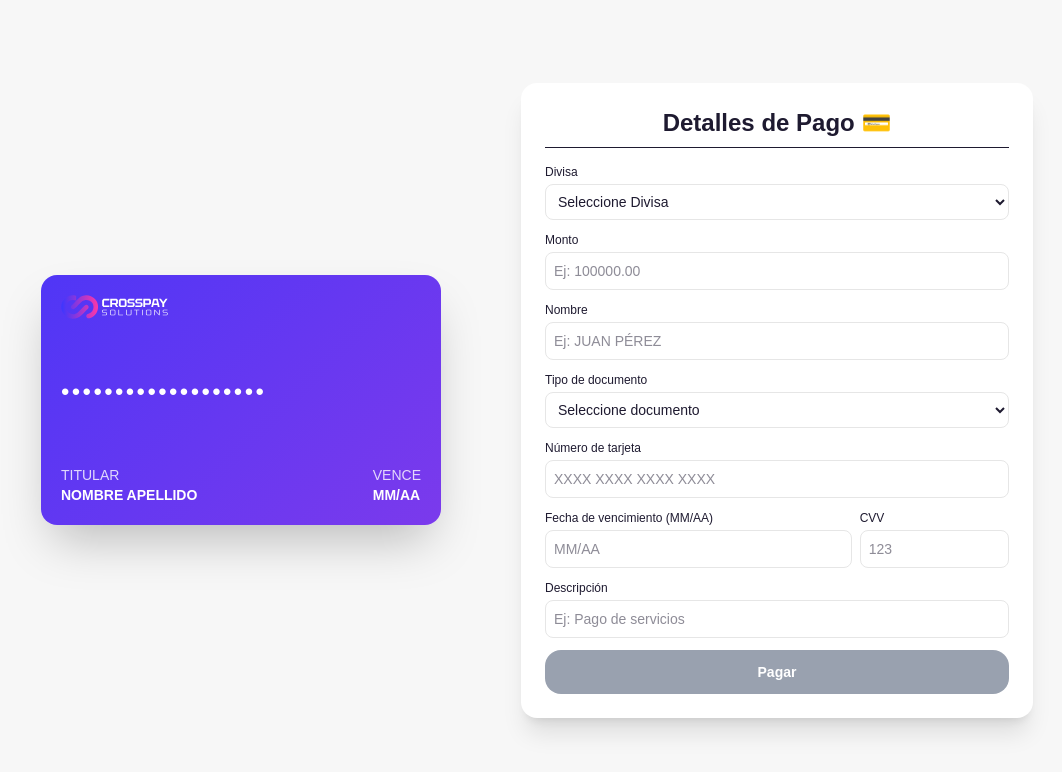
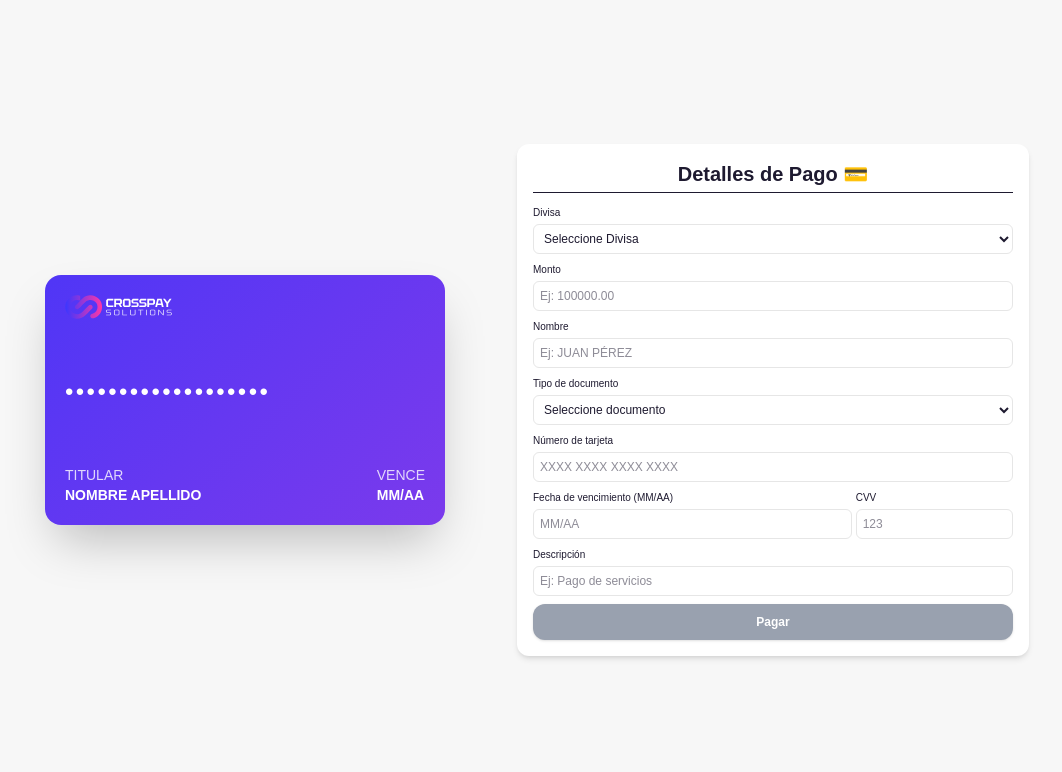
Before and after one commit to JonhatanCorona/crosspay-front, a Next.js app: page /payment in a window 1280 px wide. Shown: the top 772 px of the page, without its empty margins (131-1193 px from the left). Built offline with nearby package versions, Linux system fonts and the light colour scheme; no server answers.

Commit message:
se ajusta tamaño

```diff
--- a/components/payment/PaymentForm.tsx
+++ b/components/payment/PaymentForm.tsx
@@ -83,12 +83,12 @@ export default function PaymentForm() {
 
   return (
     <motion.div
-      initial={{ opacity: 0, y: 20 }}
+      initial={{ opacity: 0, y: 15 }}
       animate={{ opacity: 1, y: 0 }}
-      transition={{ duration: 0.6, ease: "easeOut" }}
-      className="flex flex-col lg:flex-row items-start lg:items-center justify-center p-4 bg-[var(--bg-ppal)] gap-4 lg:gap-8 min-h-screen"
+      transition={{ duration: 0.5, ease: "easeOut" }}
+      className="flex flex-col lg:flex-row items-start lg:items-center justify-center p-3 bg-[var(--bg-ppal)] gap-3 lg:gap-6 min-h-screen"
     >
-      <div className="w-full max-w-6xl grid gap-6 grid-cols-1 lg:grid-cols-2 items-center">
+      <div className="w-full max-w-6xl grid gap-4 grid-cols-1 lg:grid-cols-2 items-center">
         {/* Tarjeta */}
         <div className="flex items-center justify-center">
           <CardPreview
@@ -101,22 +101,22 @@ export default function PaymentForm() {
         </div>
 
         {/* Formulario */}
-        <div className="w-full max-w-lg p-6 rounded-2xl shadow-xl" style={{ backgroundColor: "var(--bg-sec)" }}>
-          <h2 className="text-2xl font-bold mb-4 border-b pb-2 text-center" style={{ color: "var(--titles)" }}>
+        <div className="w-full max-w-lg p-4 rounded-xl shadow-md" style={{ backgroundColor: "var(--bg-sec)" }}>
+          <h2 className="text-xl font-bold mb-3 border-b pb-1 text-center" style={{ color: "var(--titles)" }}>
             Detalles de Pago 💳
           </h2>
 
-          <form onSubmit={handleSubmit} className="space-y-3">
+          <form onSubmit={handleSubmit} className="space-y-2">
             {/* Divisa */}
             <div>
-              <label className="block mb-1 text-xs font-medium" style={{ color: "var(--titles)" }}>
+              <label className="block mb-1 text-[10px] font-medium" style={{ color: "var(--titles)" }}>
                 Divisa
               </label>
               <select
                 name="currency"
                 value={formData.currency}
                 onChange={handleChange}
-                className="w-full p-2 text-sm border rounded-lg focus:outline-none focus:ring-2 focus:ring-[var(--accent1)] transition"
+                className="w-full p-1.5 text-xs border rounded-md focus:outline-none focus:ring-1 focus:ring-[var(--accent1)] transition"
                 style={{ borderColor: "var(--line)", backgroundColor: "var(--bg-sec)", color: "var(--titles)" }}
                 required
               >
@@ -128,7 +128,7 @@ export default function PaymentForm() {
 
             {/* Monto */}
             <div>
-              <label className="block mb-1 text-xs font-medium" style={{ color: "var(--titles)" }}>
+              <label className="block mb-1 text-[10px] font-medium" style={{ color: "var(--titles)" }}>
                 Monto
               </label>
               <input
@@ -137,7 +137,7 @@ export default function PaymentForm() {
                 value={formData.amount}
                 onChange={handleChange}
                 placeholder="Ej: 100000.00"
-                className="w-full p-2 text-sm border rounded-lg focus:outline-none focus:ring-2 focus:ring-[var(--accent1)] transition"
+                className="w-full p-1.5 text-xs border rounded-md focus:outline-none focus:ring-1 focus:ring-[var(--accent1)] transition"
                 style={{ borderColor: "var(--line)", backgroundColor: "var(--bg-sec)", color: "var(--titles)" }}
                 required
                 min={0}
@@ -147,7 +147,7 @@ export default function PaymentForm() {
 
             {/* Nombre */}
             <div>
-              <label className="block mb-1 text-xs font-medium" style={{ color: "var(--titles)" }}>
+              <label className="block mb-1 text-[10px] font-medium" style={{ color: "var(--titles)" }}>
                 Nombre
               </label>
               <input
@@ -159,7 +159,7 @@ export default function PaymentForm() {
                   setFormData((s) => ({ ...s, name: value }));
                 }}
                 placeholder="Ej: JUAN PÉREZ"
-                className="w-full p-2 text-sm border rounded-lg focus:outline-none focus:ring-2 focus:ring-[var(--accent1)] transition"
+                className="w-full p-1.5 text-xs border rounded-md focus:outline-none focus:ring-1 focus:ring-[var(--accent1)] transition"
                 style={{ borderColor: "var(--line)", backgroundColor: "var(--bg-sec)", color: "var(--titles)" }}
                 required
               />
@@ -167,14 +167,14 @@ export default function PaymentForm() {
 
             {/* Tipo de documento */}
             <div>
-              <label className="block mb-1 text-xs font-medium" style={{ color: "var(--titles)" }}>
+              <label className="block mb-1 text-[10px] font-medium" style={{ color: "var(--titles)" }}>
                 Tipo de documento
               </label>
               <select
                 name="documentType"
                 value={formData.documentType}
                 onChange={handleChange}
-                className="w-full p-2 text-sm border rounded-lg focus:outline-none focus:ring-2 focus:ring-[var(--accent1)] transition"
+                className="w-full p-1.5 text-xs border rounded-md focus:outline-none focus:ring-1 focus:ring-[var(--accent1)] transition"
                 style={{ borderColor: "var(--line)", backgroundColor: "var(--bg-sec)", color: "var(--titles)" }}
                 required
               >
@@ -186,7 +186,7 @@ export default function PaymentForm() {
 
             {/* Número de tarjeta */}
             <div>
-              <label className="block mb-1 text-xs font-medium" style={{ color: "var(--titles)" }}>
+              <label className="block mb-1 text-[10px] font-medium" style={{ color: "var(--titles)" }}>
                 Número de tarjeta
               </label>
               <input
@@ -197,16 +197,16 @@ export default function PaymentForm() {
                 placeholder="XXXX XXXX XXXX XXXX"
                 maxLength={19}
                 autoComplete="cc-number"
-                className="w-full p-2 text-sm border rounded-lg focus:outline-none focus:ring-2 focus:ring-[var(--accent1)] transition"
+                className="w-full p-1.5 text-xs border rounded-md focus:outline-none focus:ring-1 focus:ring-[var(--accent1)] transition"
                 style={{ borderColor: "var(--line)", backgroundColor: "var(--bg-sec)", color: "var(--titles)" }}
                 required
               />
             </div>
 
             {/* Fecha + CVV */}
-            <div className="grid grid-cols-3 gap-2">
+            <div className="grid grid-cols-3 gap-1">
               <div className="col-span-2">
-                <label className="block mb-1 text-xs font-medium" style={{ color: "var(--titles)" }}>
+                <label className="block mb-1 text-[10px] font-medium" style={{ color: "var(--titles)" }}>
                   Fecha de vencimiento (MM/AA)
                 </label>
                 <input
@@ -217,13 +217,13 @@ export default function PaymentForm() {
                   placeholder="MM/AA"
                   maxLength={5}
                   autoComplete="cc-exp"
-                  className="w-full p-2 text-sm border rounded-lg focus:outline-none focus:ring-2 focus:ring-[var(--accent1)] transition"
+                  className="w-full p-1.5 text-xs border rounded-md focus:outline-none focus:ring-1 focus:ring-[var(--accent1)] transition"
                   style={{ borderColor: "var(--line)", backgroundColor: "var(--bg-sec)", color: "var(--titles)" }}
                   required
                 />
               </div>
               <div>
-                <label className="block mb-1 text-xs font-medium" style={{ color: "var(--titles)" }}>
+                <label className="block mb-1 text-[10px] font-medium" style={{ color: "var(--titles)" }}>
                   CVV
                 </label>
                 <input
@@ -236,7 +236,7 @@ export default function PaymentForm() {
                   placeholder="123"
                   maxLength={4}
                   autoComplete="cc-csc"
-                  className="w-full p-2 text-sm border rounded-lg focus:outline-none focus:ring-2 focus:ring-[var(--accent1)] transition"
+                  className="w-full p-1.5 text-xs border rounded-md focus:outline-none focus:ring-1 focus:ring-[var(--accent1)] transition"
                   style={{ borderColor: "var(--line)", backgroundColor: "var(--bg-sec)", color: "var(--titles)" }}
                   required
                 />
@@ -245,7 +245,7 @@ export default function PaymentForm() {
 
             {/* Descripción */}
             <div>
-              <label className="block mb-1 text-xs font-medium" style={{ color: "var(--titles)" }}>
+              <label className="block mb-1 text-[10px] font-medium" style={{ color: "var(--titles)" }}>
                 Descripción
               </label>
               <input
@@ -254,7 +254,7 @@ export default function PaymentForm() {
                 value={formData.description}
                 onChange={handleChange}
                 placeholder="Ej: Pago de servicios"
-                className="w-full p-2 text-sm border rounded-lg focus:outline-none focus:ring-2 focus:ring-[var(--accent1)] transition"
+                className="w-full p-1.5 text-xs border rounded-md focus:outline-none focus:ring-1 focus:ring-[var(--accent1)] transition"
                 style={{ borderColor: "var(--line)", backgroundColor: "var(--bg-sec)", color: "var(--titles)" }}
               />
             </div>
@@ -263,9 +263,9 @@ export default function PaymentForm() {
             <button
               type="submit"
               disabled={!isFormValid}
-              className={`w-full p-3 text-sm rounded-2xl font-semibold shadow-md transform hover:scale-105 transition-all duration-300
+              className={`w-full p-2.5 text-xs rounded-xl font-semibold shadow-sm transform hover:scale-105 transition-all duration-200
               ${isFormValid
-                ? "bg-[var(--accent1)] hover:shadow-xl text-[var(--bg-sec)]"
+                ? "bg-[var(--accent1)] hover:shadow-md text-[var(--bg-sec)]"
                 : "bg-gray-400 cursor-not-allowed shadow-none text-[var(--bg-sec)]"
               }`}
             >
```
